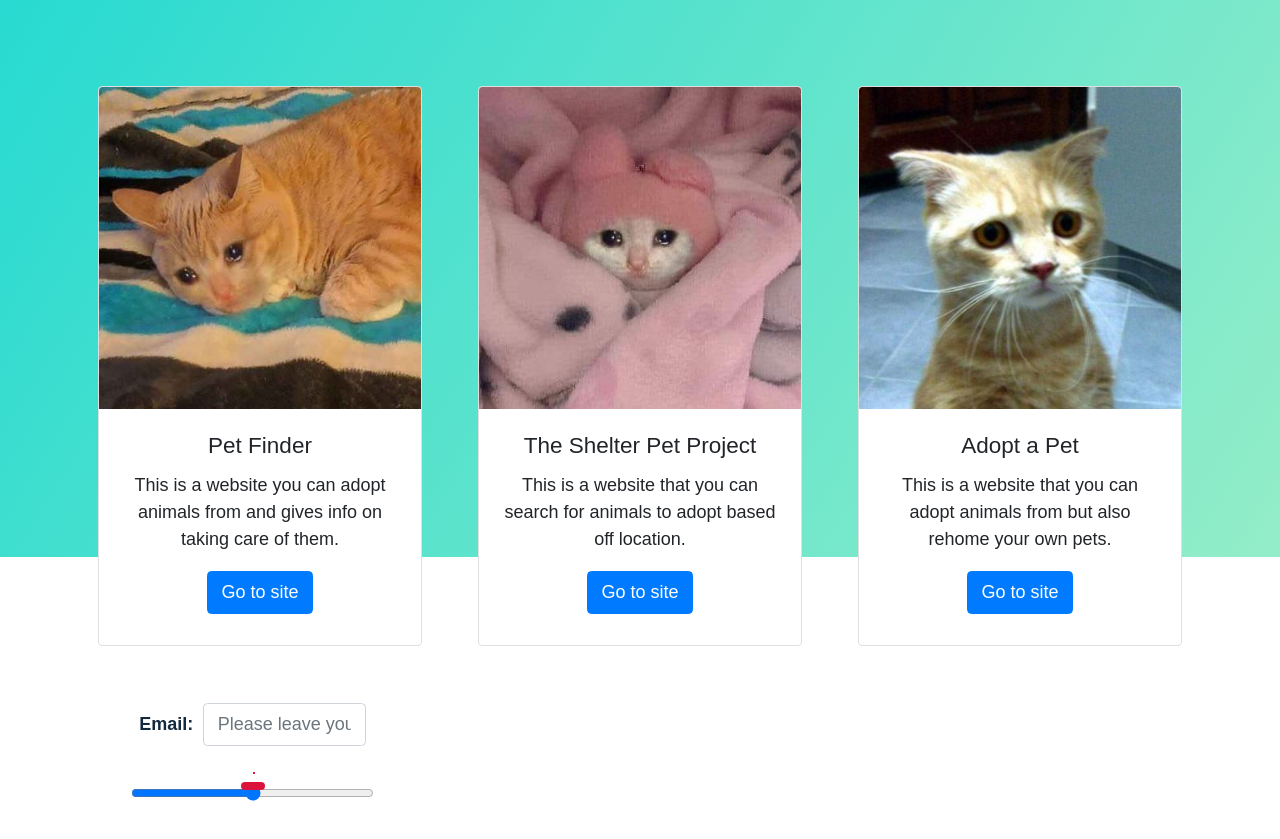
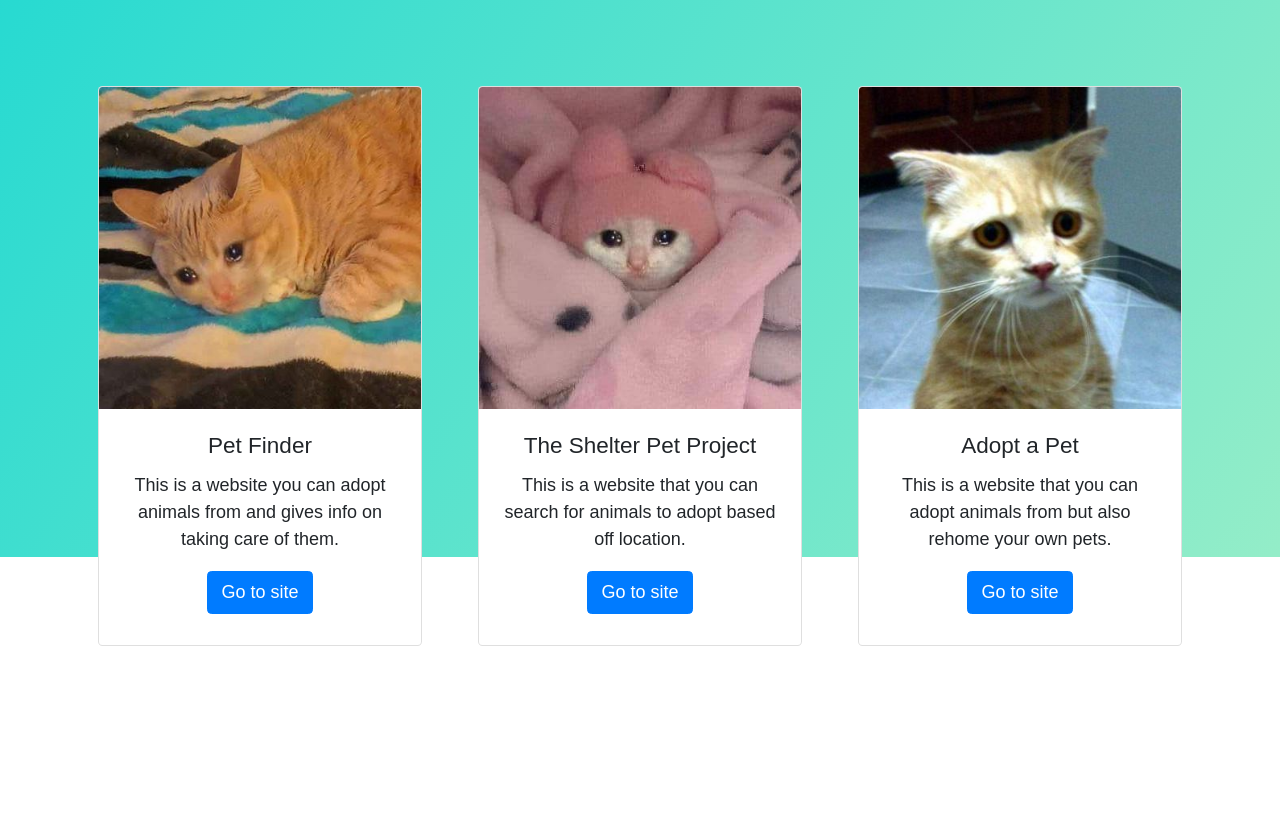
Before and after one commit to bretpeters3n/cat-memory, a plain HTML site: page adoption.html in a window 1280 px wide. Shown: the part 243-1082 px from the top of the page. After the commit the page ends 926 px from the top, so only its background shows below. Drawn offline with nearby package versions, Linux system fonts and the light colour scheme.

Commit message:
footer delete

```diff
--- a/adoption.html
+++ b/adoption.html
@@ -75,16 +75,6 @@
         </div>
     </div>
 
-    <footer id="footer">
-      <form class = "form-inline justify-content-center">
-      <label for = "exampleInputEmail1" id="emailTag">Email:</label>
-      <input id="email" type="email" class="form-control" id="exampleInputEmail1" placeholder= "Please leave your email and rate our game!" aria-describedby="emailHelp">
-      </form>
-      <div class="range-wrap" style="width: 75%;">
-        <input id="range" type="range" class="range" value="3" min="1" max="5" step="1">
-        <output class = "bubble"></output>
-      </div>
-
     </div>
     </div>
   </main>
```
